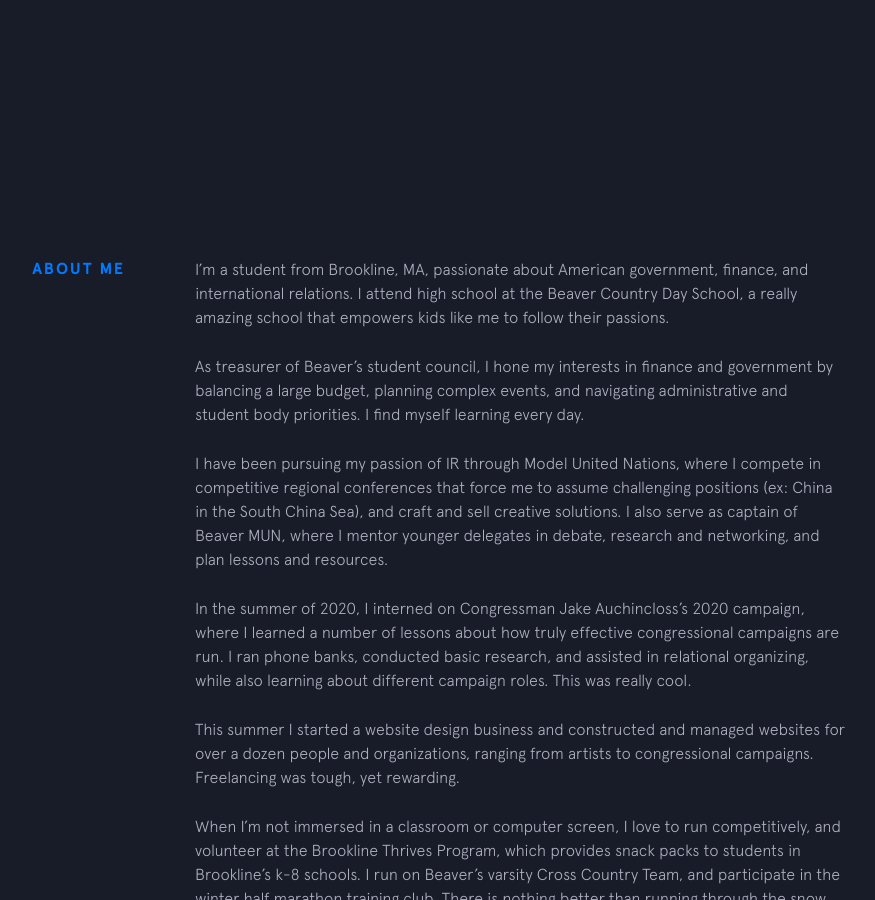
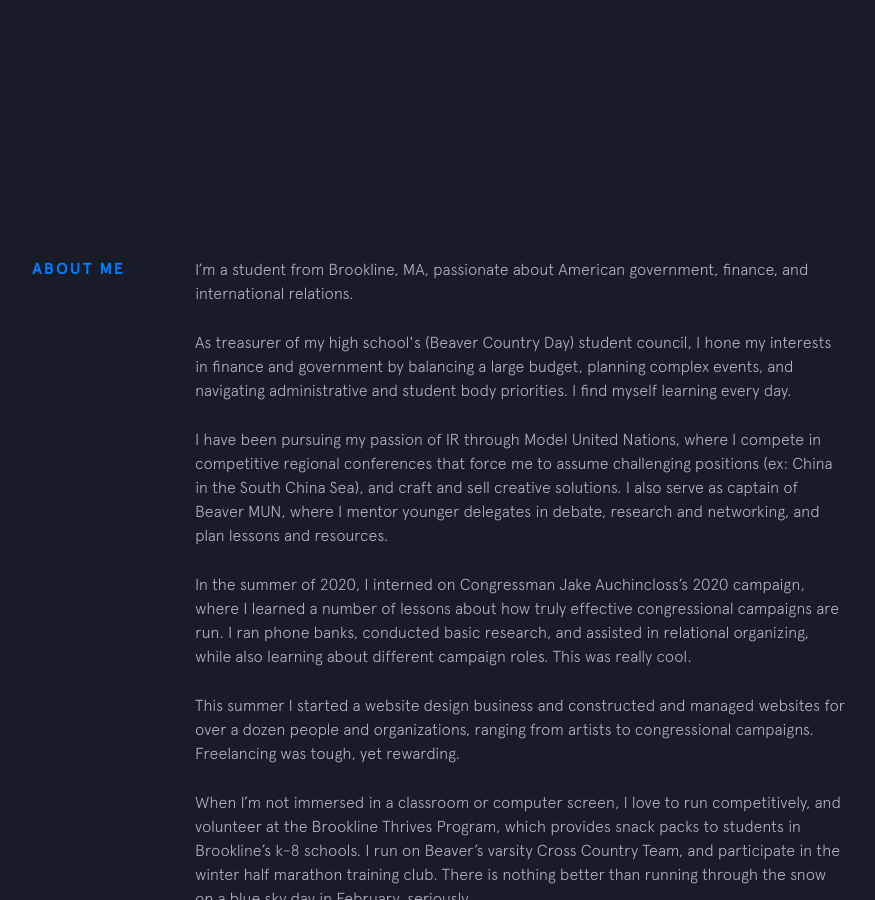
Before and after one commit to Jackbotein/Jackbotein.com, a Jekyll site: the page built from index.html, in a window 1280 px wide and 900 px high, scrolled down 743 px. Shown: the whole window, without its empty margins (255-1130 px from the left). Built offline with Jekyll 4.4.1, drawn with Linux system fonts in a browser that asks for light colours; nearby versions of some CDN libraries.

Commit message:
Update background.html

```diff
--- a/_includes/background.html
+++ b/_includes/background.html
@@ -2,11 +2,11 @@
   <div class="section__title">About Me</div>
   <div class="section__content">
     <p>
-I’m a student from Brookline, MA, passionate about American government, finance, and international relations. I attend high school at the Beaver Country Day School, a really amazing school that empowers kids like me to follow their passions.
+I’m a student from Brookline, MA, passionate about American government, finance, and international relations.
     </p>
 
     <p>
-As treasurer of Beaver’s student council, I hone my interests in finance and government by balancing a large budget, planning complex events, and navigating administrative and student body priorities. I find myself learning every day.
+As treasurer of my high school's (Beaver Country Day) student council, I hone my interests in finance and government by balancing a large budget, planning complex events, and navigating administrative and student body priorities. I find myself learning every day.
     </p>
 
     <p>
```
